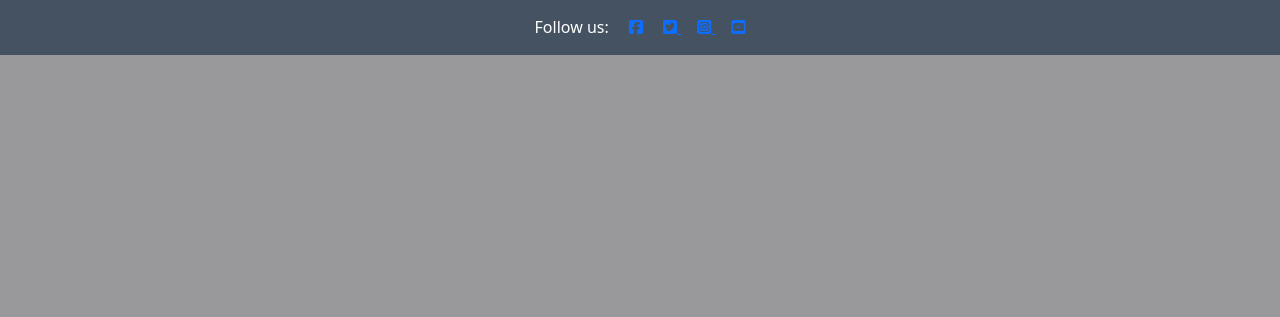
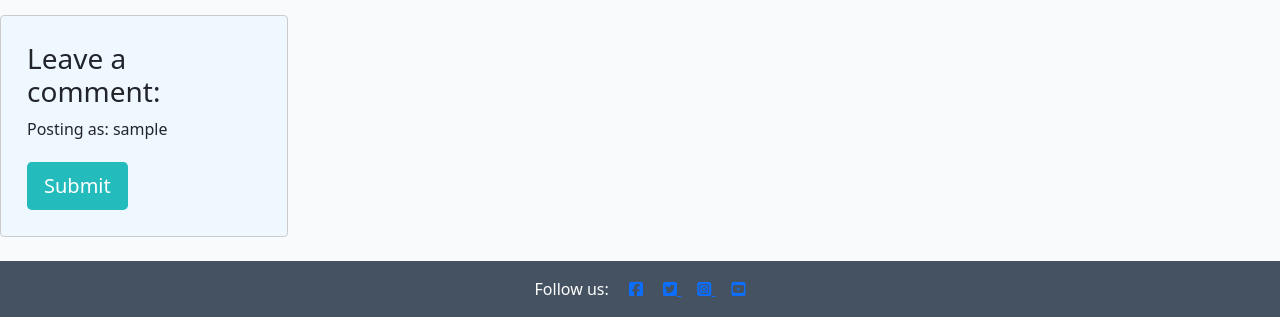
Before and after one commit to robinoldman/cycle-site1, a Django app: page /own_route_post/ in a window 1280 px wide. Shown: the part 1161-1478 px from the top of the page. Before the commit the page ends 1216 px from the top, so only its background shows below. Run offline with Django 3.2, Linux system fonts and the light colour scheme; the visitor is signed in with stand-in values (Sample User, id 1); data that the repository does not hold is empty; some libraries are stand-ins or nearby versions.

Commit message:
add model for commenting on posts already submitted. still issues with rendering the form to the user created routes

```diff
--- a/cycle_site/urls.py
+++ b/cycle_site/urls.py
@@ -1,8 +1,8 @@
 from . import views
 from django.urls import path
-from .views import event_detail
+from .views import event_detail, PostDetail
 
-from .views import millstatt_routes, villach_routes, wortersee_routes, badkleinkircheim_routes, team_page, user_route
+from .views import millstatt_routes, villach_routes, wortersee_routes, badkleinkircheim_routes, team_page, user_route, PostDetailRoute
 
 
 urlpatterns = [
@@ -24,6 +24,9 @@
     path('badkleinkircheim-routes/', badkleinkircheim_routes, name='badkleinkircheim'),
     path('team/', team_page, name='team'),
     path('own_route_post/', views.own_route_post.as_view(), name='own_route_post'),
-    path('<slug:slug>/', views.PostDetail.as_view(), name='post_detail'),
+    path('postdetailroute/<slug:slug>/', views.PostDetailRoute.as_view(), name ='PostDetailRoute'),
+    path('postdetail/<slug:slug>/', views.PostDetail.as_view(), name='PostDetail'),
+    path('<slug:slug>/', views.PostDetailRoute.as_view(), name='PostDeatailRoute'),
+    path('post-detail/<slug:slug>/', views.PostDetail.as_view(), name='post_detail'),
 
     ]
--- a/cycle_site/views.py
+++ b/cycle_site/views.py
@@ -7,6 +7,7 @@
 from .forms import CreateEventForm1
 from .forms import CreateEventForm2
 from .forms import CreateEventForm3
+from .forms import RouteComment
 from .models import own_route
 from .forms import RouteForm
 from django.contrib import messages
@@ -16,6 +17,7 @@
 from .models import Event3
 from .forms import CreateRoute
 from .models import Route
+from .models import RouteComment
 
 def logRoute(request):
     if request.method == 'POST':
@@ -149,7 +151,43 @@
 def map_view(request):
     return render(request, 'main.html')
 
+from django.shortcuts import redirect
 
+class PostDetailRoute(View):
+
+    def get(self, request, slug, *args, **kwargs):
+
+        post = get_object_or_404(own_route, slug=slug)
+        comments = post.route_comments.filter(approved=True).order_by("-created_on")
+        liked = False
+        #if post.likes.filter(id=self.request.user.id).exists():
+         #   liked = True
+
+        return render(
+            request,
+            "post_comments.html",
+            {
+                "post": post,
+                "comments": comments,
+                "commented": False,
+                "liked": liked,
+                "comment_form": RouteComment()
+            },
+        )
+
+    def post(self, request, slug, *args, **kwargs):
+
+        submitted_data = request.POST
+
+
+        comment_form = CommentForm(request.POST)
+        if comment_form.is_valid():
+            comment = comment_form.save(commit=False)
+            comment.post = get_object_or_404(Post, slug=slug)
+            comment.user = request.user
+            comment.save()
+
+        return redirect("post-detail", slug=slug)
 
 
 class PostDetail(View):
--- a/templates/own_route.html
+++ b/templates/own_route.html
@@ -36,6 +36,7 @@
         <button type="submit" id="Submit-route-form" class="btn btn-success">Submit</button>
         </div>
       </form>
+
    </div>
  </div>
 
--- a/templates/own_route_post.html
+++ b/templates/own_route_post.html
@@ -2,7 +2,7 @@
 
 {% block content %}
 
-
+{% load crispy_forms_tags %}
 
 
 <div class="card-own-route background-form">
@@ -22,13 +22,32 @@
           <p>Difficulty: {{ own_route.difficulty_rating }}</p>
           <p>Description: {{ own_route.description }}</p>
           <p><img src=" {{ own_route.image.url}}" width="100%"></p>
+
+
         </div>
       </div>
     {% endfor %}
   </div>
 </div>
 
+  <div class="col-md-4 card mb-4  mt-3 ">
+            <div class="card-body">
 
+                {% if commented %}
+                <div class="alert alert-success" role="alert">
+                    Your comment is awaiting approval
+                </div>
+                {% else %}
+
+
+                <h3>Leave a comment:</h3>
+                <p>Posting as: {{ user.username }}</p>
+                <form method="post" style="margin-top: 1.3em;">
+                    {{ comment_form | crispy }}
+                    {% csrf_token %}
+                    <button type="submit" class="btn btn-signup btn-lg">Submit</button>
+                </form>
+                {% endif %}
 
 <script src="../static/script.js"></script>
 {% endblock %}
```
Also changed, not shown: cycle_site/admin.py (+3 -5 lines), cycle_site/forms.py (+7 -0 lines), cycle_site/models.py (+28 -9 lines), templates/post_comments.html (added, +17 -0 lines), cycle_site/migrations/0001_initial.py.
